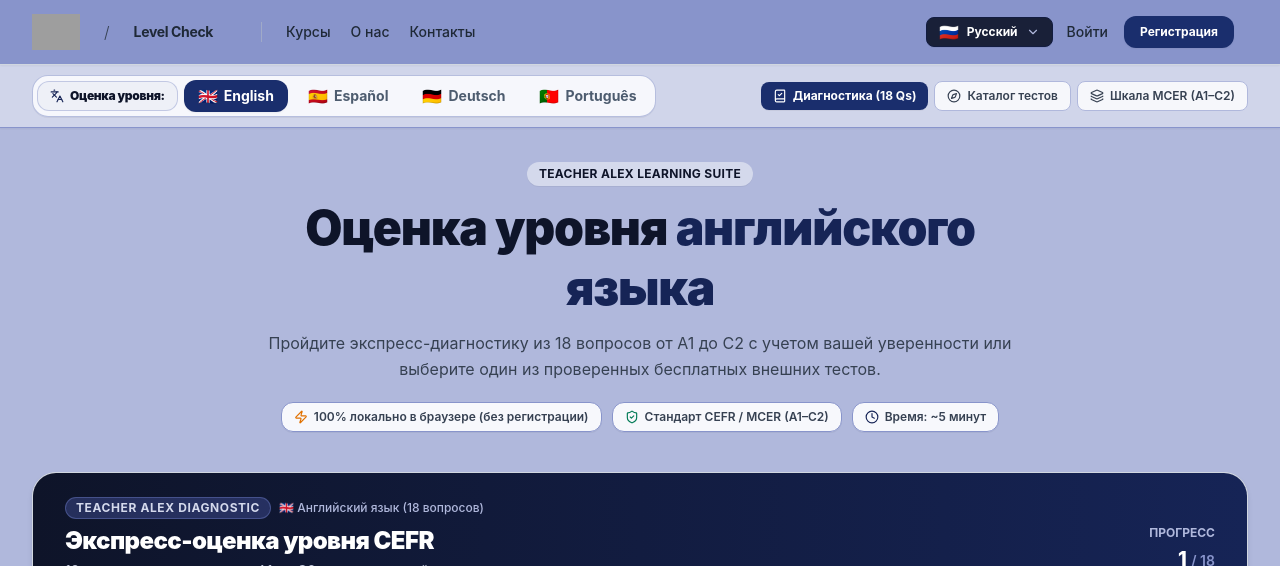
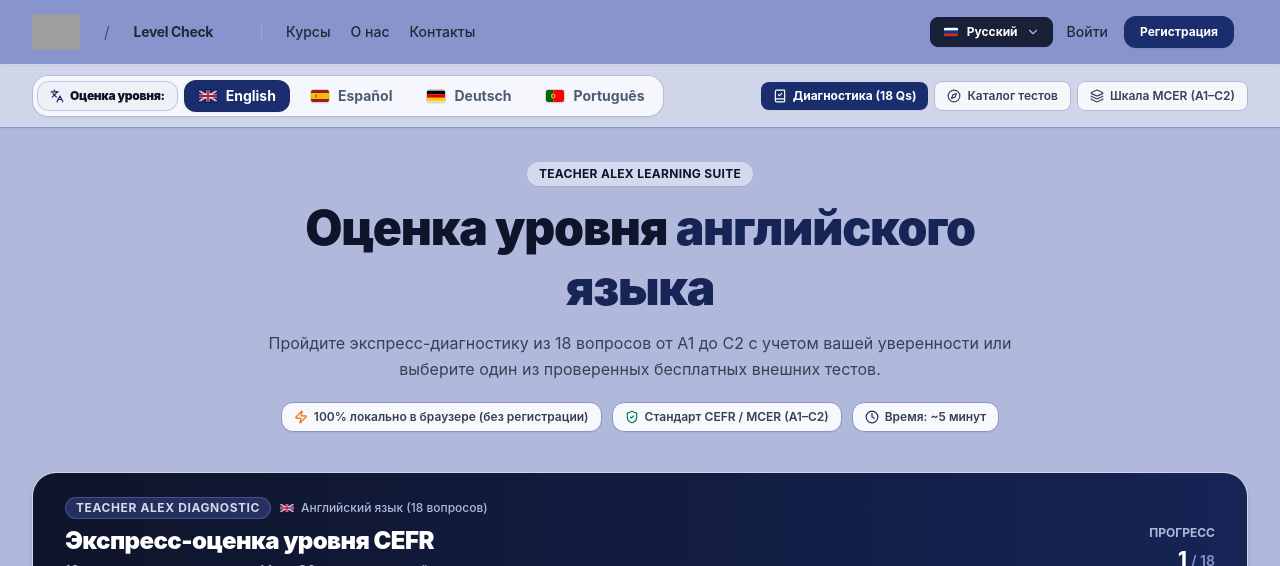
Before and after one commit to sibersky/level-check, a React (Vite) app: page / in a window 1280 px wide. Shown: the top 566 px of the page. Built offline with nearby package versions, Linux system fonts and the light colour scheme; grey boxes are pictures that could not be loaded.

Commit message:
fix: replace OS emoji flags with SVG FlagIcon component for pixel-perfect rendering across Chrome and Firefox on Windows

```diff
--- /dev/null
+++ b/src/components/FlagIcon.tsx
@@ -0,0 +1,116 @@
+// src/components/FlagIcon.tsx
+import React from 'react';
+
+export type FlagCode = 'en' | 'gb' | 'es' | 'de' | 'pt' | 'br' | 'ru';
+
+interface FlagIconProps {
+  country: FlagCode;
+  className?: string;
+  size?: 'sm' | 'md' | 'lg';
+}
+
+export const FlagIcon: React.FC<FlagIconProps> = ({
+  country,
+  className = '',
+  size = 'md',
+}) => {
+  const sizeClasses = {
+    sm: 'w-4 h-3',
+    md: 'w-5 h-3.5',
+    lg: 'w-6 h-4',
+  }[size];
+
+  const code = country.toLowerCase();
+
+  return (
+    <span
+      className={`inline-flex items-center justify-center shrink-0 rounded-[3px] overflow-hidden shadow-2xs border border-black/15 select-none ${sizeClasses} ${className}`}
+      aria-hidden="true"
+    >
+      {/* 🇬🇧 United Kingdom */}
+      {(code === 'en' || code === 'gb') && (
+        <svg viewBox="0 0 60 36" className="w-full h-full object-cover">
+          <clipPath id="uk-clip">
+            <rect width="60" height="36" />
+          </clipPath>
+          <g clipPath="url(#uk-clip)">
+            {/* Blue Background */}
+            <rect width="60" height="36" fill="#012169" />
+            {/* White diagonals */}
+            <path d="M0,0 L60,36 M60,0 L0,36" stroke="#FFFFFF" strokeWidth="6" />
+            {/* Red diagonals */}
+            <path
+              d="M0,0 L30,18 M60,0 L30,18 M60,36 L30,18 M0,36 L30,18"
+              stroke="#C8102E"
+              strokeWidth="2"
+            />
+            {/* White cross */}
+            <path d="M30,0 v36 M0,18 h60" stroke="#FFFFFF" strokeWidth="10" />
+            {/* Red cross */}
+            <path d="M30,0 v36 M0,18 h60" stroke="#C8102E" strokeWidth="6" />
+          </g>
+        </svg>
+      )}
+
+      {/* 🇪🇸 Spain */}
+      {code === 'es' && (
+        <svg viewBox="0 0 60 40" className="w-full h-full object-cover">
+          <rect width="60" height="10" fill="#AA151B" />
+          <rect y="10" width="60" height="20" fill="#F1BF00" />
+          <rect y="30" width="60" height="10" fill="#AA151B" />
+          {/* Simplified Coat of Arms / Crest */}
+          <g transform="translate(14, 15) scale(0.6)">
+            <rect x="0" y="3" width="10" height="12" rx="2" fill="#AA151B" stroke="#000" strokeWidth="0.5" />
+            <rect x="2" y="5" width="6" height="8" fill="#F1BF00" />
+            <circle cx="5" cy="2" r="2.5" fill="#C8102E" />
+            <path d="M-3,5 h2 v8 h-2 z M11,5 h2 v8 h-2 z" fill="#FFFFFF" />
+          </g>
+        </svg>
+      )}
+
+      {/* 🇩🇪 Germany */}
+      {code === 'de' && (
+        <svg viewBox="0 0 60 36" className="w-full h-full object-cover">
+          <rect width="60" height="12" fill="#000000" />
+          <rect y="12" width="60" height="12" fill="#DD0000" />
+          <rect y="24" width="60" height="12" fill="#FFCE00" />
+        </svg>
+      )}
+
+      {/* 🇵🇹 Portugal */}
+      {code === 'pt' && (
+        <svg viewBox="0 0 60 40" className="w-full h-full object-cover">
+          <rect width="24" height="40" fill="#006600" />
+          <rect x="24" width="36" height="40" fill="#FF0000" />
+          {/* Armillary sphere + shield */}
+          <g transform="translate(24, 20)">
+            <circle r="7.5" fill="#FFCE00" stroke="#CC9900" strokeWidth="0.8" />
+            <rect x="-4" y="-5" width="8" height="10" rx="1.5" fill="#FFFFFF" stroke="#CC0000" strokeWidth="0.8" />
+            <rect x="-2.5" y="-3.5" width="5" height="7" fill="#002277" />
+          </g>
+        </svg>
+      )}
+
+      {/* 🇧🇷 Brazil */}
+      {code === 'br' && (
+        <svg viewBox="0 0 60 42" className="w-full h-full object-cover">
+          <rect width="60" height="42" fill="#009c3b" />
+          <polygon points="30,4 55,21 30,38 5,21" fill="#ffdf00" />
+          <circle cx="30" cy="21" r="8" fill="#002776" />
+          <path d="M23,22 Q30,17 37,21" stroke="#FFFFFF" strokeWidth="1.2" fill="none" />
+        </svg>
+      )}
+
+      {/* 🇷🇺 Russia */}
+      {code === 'ru' && (
+        <svg viewBox="0 0 60 36" className="w-full h-full object-cover">
+          <rect width="60" height="12" fill="#FFFFFF" />
+          <rect y="12" width="60" height="12" fill="#0039A6" />
+          <rect y="24" width="60" height="12" fill="#D52B1E" />
+        </svg>
+      )}
+    </span>
+  );
+};
+
+export default FlagIcon;
--- a/src/components/Header.tsx
+++ b/src/components/Header.tsx
@@ -1,6 +1,7 @@
 // src/components/Header.tsx
 import React, { useState, useRef, useEffect } from 'react';
 import { ChevronDown, Menu, X } from 'lucide-react';
+import { FlagIcon } from './FlagIcon';
 
 export interface HeaderProps {
   currentLocale: 'ru' | 'en' | 'es';
@@ -21,9 +22,9 @@ export const Header: React.FC<HeaderProps> = ({
   const siteBaseUrl = 'https://teacher-alex.com';
 
   const languages = [
-    { code: 'ru' as const, name: 'Русский', flag: '🇷🇺' },
-    { code: 'en' as const, name: 'English', flag: '🇬🇧' },
-    { code: 'es' as const, name: 'Español', flag: '🇪🇸' },
+    { code: 'ru' as const, name: 'Русский' },
+    { code: 'en' as const, name: 'English' },
+    { code: 'es' as const, name: 'Español' },
   ];
 
   const currentLangObj = languages.find((l) => l.code === currentLocale) || languages[1];
@@ -108,7 +109,7 @@ export const Header: React.FC<HeaderProps> = ({
                 className="flex items-center space-x-2 bg-brand-900/90 hover:bg-brand-950 text-white border border-brand-800 py-1.5 px-3 rounded-lg shadow-2xs focus:outline-hidden transition-colors cursor-pointer text-xs font-semibold"
                 aria-label="Select Language"
               >
-                <span className="text-base leading-none select-none">{currentLangObj.flag}</span>
+                <FlagIcon country={currentLangObj.code} size="sm" />
                 <span className="hidden sm:inline text-xs font-bold">{currentLangObj.name}</span>
                 <ChevronDown className="w-3.5 h-3.5 text-brand-200" />
               </button>
@@ -129,7 +130,7 @@ export const Header: React.FC<HeaderProps> = ({
                           : 'text-slate-700 hover:bg-slate-50'
                       }`}
                     >
-                      <span className="text-base mr-2 select-none">{lang.flag}</span>
+                      <FlagIcon country={lang.code} size="sm" className="mr-2" />
                       <span>{lang.name}</span>
                     </button>
                   ))}
--- a/src/components/LanguageTabs.tsx
+++ b/src/components/LanguageTabs.tsx
@@ -1,6 +1,7 @@
 // src/components/LanguageTabs.tsx
 import React from 'react';
 import { BookCheck, Compass, Layers, Languages } from 'lucide-react';
+import { FlagIcon } from './FlagIcon';
 
 export type TargetLanguage = 'en' | 'es' | 'de' | 'pt';
 
@@ -49,11 +50,11 @@ export const LanguageTabs: React.FC<LanguageTabsProps> = ({
     },
   }[currentLocale];
 
-  const targetLanguages: { code: TargetLanguage; name: string; flag: string }[] = [
-    { code: 'en', name: 'English', flag: '🇬🇧' },
-    { code: 'es', name: 'Español', flag: '🇪🇸' },
-    { code: 'de', name: 'Deutsch', flag: '🇩🇪' },
-    { code: 'pt', name: 'Português', flag: '🇵🇹' },
+  const targetLanguages: { code: TargetLanguage; name: string }[] = [
+    { code: 'en', name: 'English' },
+    { code: 'es', name: 'Español' },
+    { code: 'de', name: 'Deutsch' },
+    { code: 'pt', name: 'Português' },
   ];
 
   return (
@@ -77,14 +78,14 @@ export const LanguageTabs: React.FC<LanguageTabsProps> = ({
                   key={lang.code}
                   type="button"
                   onClick={() => onLanguageChange(lang.code)}
-                  className={`flex items-center gap-1.5 px-3 sm:px-3.5 py-1.5 rounded-xl text-xs sm:text-sm font-bold transition-all cursor-pointer whitespace-nowrap shrink-0 ${
+                  className={`flex items-center gap-2 px-3 sm:px-3.5 py-1.5 rounded-xl text-xs sm:text-sm font-bold transition-all cursor-pointer whitespace-nowrap shrink-0 ${
                     isSelected
                       ? 'bg-brand-600 text-white shadow-xs'
                       : 'text-neutral-700 hover:text-brand-900 hover:bg-brand-100/60'
                   }`}
                   aria-pressed={isSelected}
                 >
-                  <span className="text-base leading-none select-none">{lang.flag}</span>
+                  <FlagIcon country={lang.code} size="md" />
                   <span>{lang.name}</span>
                 </button>
               );
--- a/src/components/QuickEstimator.tsx
+++ b/src/components/QuickEstimator.tsx
@@ -8,6 +8,7 @@ import {
   PORTUGUESE_QUESTIONS,
 } from '../data/quizData';
 import { TargetLanguage } from './LanguageTabs';
+import { FlagIcon } from './FlagIcon';
 import {
   CheckCircle2,
   XCircle,
@@ -132,10 +133,10 @@ export const QuickEstimator: React.FC<QuickEstimatorProps> = ({ language, locale
     ru: {
       badge: 'TEACHER ALEX DIAGNOSTIC',
       langLabel: {
-        en: '🇬🇧 Английский язык (18 вопросов)',
-        es: '🇪🇸 Испанский язык (18 вопросов)',
-        de: '🇩🇪 Немецкий язык (18 вопросов)',
-        pt: '🇵🇹 🇧🇷 Португальский язык (18 вопросов)',
+        en: 'Английский язык (18 вопросов)',
+        es: 'Испанский язык (18 вопросов)',
+        de: 'Немецкий язык (18 вопросов)',
+        pt: 'Португальский язык (18 вопросов)',
       },
       title: 'Экспресс-оценка уровня CEFR',
       subtitle:
@@ -215,10 +216,10 @@ export const QuickEstimator: React.FC<QuickEstimatorProps> = ({ language, locale
     en: {
       badge: 'TEACHER ALEX DIAGNOSTIC',
       langLabel: {
-        en: '🇬🇧 English Language (18 Questions)',
-        es: '🇪🇸 Spanish Language (18 Questions)',
-        de: '🇩🇪 German Language (18 Questions)',
-        pt: '🇵🇹 🇧🇷 Portuguese Language (18 Questions)',
+        en: 'English Language (18 Questions)',
+        es: 'Spanish Language (18 Questions)',
+        de: 'German Language (18 Questions)',
+        pt: 'Portuguese Language (18 Questions)',
       },
       title: 'Quick CEFR Level Diagnostic',
       subtitle:
@@ -298,10 +299,10 @@ export const QuickEstimator: React.FC<QuickEstimatorProps> = ({ language, locale
     es: {
       badge: 'DIAGNÓSTICO TEACHER ALEX',
       langLabel: {
-        en: '🇬🇧 Idioma Inglés (18 preguntas)',
-        es: '🇪🇸 Idioma Español (18 preguntas)',
-        de: '🇩🇪 Idioma Alemán (18 preguntas)',
-        pt: '🇵🇹 🇧🇷 Idioma Portugués (18 preguntas)',
+        en: 'Idioma Inglés (18 preguntas)',
+        es: 'Idioma Español (18 preguntas)',
+        de: 'Idioma Alemán (18 preguntas)',
+        pt: 'Idioma Portugués (18 preguntas)',
       },
       title: 'Evaluación Rápida de Nivel MCER',
       subtitle:
@@ -452,8 +453,10 @@ export const QuickEstimator: React.FC<QuickEstimatorProps> = ({ language, locale
               <span className="px-2.5 py-0.5 rounded-full bg-brand-500/40 border border-brand-400/50 text-brand-100 text-xs font-bold uppercase tracking-wider">
                 {t.badge}
               </span>
-              <span className="text-xs text-brand-200 font-medium">
-                {t.langLabel[language]}
+              <span className="text-xs text-brand-200 font-medium inline-flex items-center gap-1.5">
+                <FlagIcon country={language} size="sm" />
+                {language === 'pt' && <FlagIcon country="br" size="sm" />}
+                <span>{t.langLabel[language]}</span>
               </span>
             </div>
             <h2 className="text-xl sm:text-2xl font-black tracking-tight text-white">
--- a/src/data/directoryData.ts
+++ b/src/data/directoryData.ts
@@ -846,7 +846,7 @@ export const PORTUGUESE_TESTS: PlacementTest[] = [
     url: 'https://www.instituto-camoes.pt/en/activity-camoes/what-we-do/learn-portuguese/certification',
     translations: {
       ru: {
-        name: 'Instituto Camões (Official Sample & Diagnostic — 🇵🇹 European Portuguese)',
+        name: 'Instituto Camões (Official Sample & Diagnostic — PT-PT European Portuguese)',
         provider: 'Camões, I.P. (Португалия)',
         accuracyLabel: 'Высокая',
         badge: 'Официальный стандарт CAPLE',
@@ -856,7 +856,7 @@ export const PORTUGUESE_TESTS: PlacementTest[] = [
         accountNotice: 'Без регистрации',
       },
       en: {
-        name: 'Instituto Camões (Official Sample & Diagnostic Tests — 🇵🇹 European Portuguese)',
+        name: 'Instituto Camões (Official Sample & Diagnostic Tests — PT-PT European Portuguese)',
         provider: 'Camões, I.P. (Portugal)',
         accuracyLabel: 'High',
         badge: 'Official CAPLE Exam Standard',
@@ -866,7 +866,7 @@ export const PORTUGUESE_TESTS: PlacementTest[] = [
         accountNotice: 'No sign-up required',
       },
       es: {
-        name: 'Instituto Camões (Pruebas Oficiales de Diagnóstico — 🇵🇹 Portugués Europeo)',
+        name: 'Instituto Camões (Pruebas Oficiales de Diagnóstico — PT-PT Portugués Europeo)',
         provider: 'Camões, I.P. (Portugal)',
         accuracyLabel: 'Alta',
         badge: 'Estándar Oficial CAPLE',
@@ -886,7 +886,7 @@ export const PORTUGUESE_TESTS: PlacementTest[] = [
     url: 'https://www.portugueselab.com/resources/placement-test',
     translations: {
       ru: {
-        name: 'Portuguese Lab (🇵🇹 European Portuguese Placement Test)',
+        name: 'Portuguese Lab (PT-PT European Portuguese Placement Test)',
         provider: 'Portuguese Lab Academy (Лиссабон)',
         accuracyLabel: 'Высокая',
         badge: 'Живое европейское аудио',
@@ -896,7 +896,7 @@ export const PORTUGUESE_TESTS: PlacementTest[] = [
         accountNotice: 'Мгновенные результаты на экране (без регистрации)',
       },
       en: {
-        name: 'Portuguese Lab (🇵🇹 European Portuguese Placement Test)',
+        name: 'Portuguese Lab (PT-PT European Portuguese Placement Test)',
         provider: 'Portuguese Lab Academy (Lisbon)',
         accuracyLabel: 'High',
         badge: 'Authentic European Audio',
@@ -906,7 +906,7 @@ export const PORTUGUESE_TESTS: PlacementTest[] = [
         accountNotice: 'Instant on-screen results (No sign-up)',
       },
       es: {
-        name: 'Portuguese Lab (🇵🇹 Test de Portugués Europeo)',
+        name: 'Portuguese Lab (PT-PT Test de Portugués Europeo)',
         provider: 'Portuguese Lab Academy (Lisboa)',
         accuracyLabel: 'Alta',
         badge: 'Audio Europeo Auténtico',
@@ -926,7 +926,7 @@ export const PORTUGUESE_TESTS: PlacementTest[] = [
     url: 'https://caminhoslanguages.com/portuguese-level-test/',
     translations: {
       ru: {
-        name: 'Caminhos Language Centre (🇧🇷 Brazilian Portuguese Level Tests)',
+        name: 'Caminhos Language Centre (PT-BR Brazilian Portuguese Level Tests)',
         provider: 'Caminhos Language Centre (Рио-де-Жанейро)',
         accuracyLabel: 'Высокая',
         badge: 'Спецтест для говорящих на испанском',
@@ -936,7 +936,7 @@ export const PORTUGUESE_TESTS: PlacementTest[] = [
         accountNotice: 'Без регистрации',
       },
       en: {
-        name: 'Caminhos Language Centre (🇧🇷 Brazilian Portuguese Level Tests)',
+        name: 'Caminhos Language Centre (PT-BR Brazilian Portuguese Level Tests)',
         provider: 'Caminhos Language Centre (Rio de Janeiro)',
         accuracyLabel: 'High',
         badge: 'Spanish-Speaker Track Included',
@@ -946,7 +946,7 @@ export const PORTUGUESE_TESTS: PlacementTest[] = [
         accountNotice: 'No sign-up required',
       },
       es: {
-        name: 'Caminhos Language Centre (🇧🇷 Portugués Brasileño)',
+        name: 'Caminhos Language Centre (PT-BR Portugués Brasileño)',
         provider: 'Caminhos Language Centre (Río de Janeiro)',
         accuracyLabel: 'Alta',
         badge: 'Filtro Especial de "Portuñol"',
@@ -966,7 +966,7 @@ export const PORTUGUESE_TESTS: PlacementTest[] = [
     url: 'https://www.languagetrainers.com/portuguese-level-test.php',
     translations: {
       ru: {
-        name: 'Language Trainers (🇧🇷/🇵🇹 Progressive 70-Question Test)',
+        name: 'Language Trainers (PT-BR / PT-PT Progressive 70-Question Test)',
         provider: 'Language Trainers',
         accuracyLabel: 'От умеренной до высокой',
         badge: 'Блоки по 10 с кнопкой «Не знаю»',
@@ -976,7 +976,7 @@ export const PORTUGUESE_TESTS: PlacementTest[] = [
         accountNotice: 'Мгновенный результат на экране',
       },
       en: {
-        name: 'Language Trainers (🇧🇷/🇵🇹 Progressive 70-Question Test)',
+        name: 'Language Trainers (PT-BR / PT-PT Progressive 70-Question Test)',
         provider: 'Language Trainers',
         accuracyLabel: 'Moderate to High',
         badge: 'Blocks of 10 with "I Don\'t Know" Option',
@@ -986,7 +986,7 @@ export const PORTUGUESE_TESTS: PlacementTest[] = [
         accountNotice: 'Instant results on screen',
       },
       es: {
-        name: 'Language Trainers (🇧🇷/🇵🇹 Test Progresivo de 70 Preguntas)',
+        name: 'Language Trainers (PT-BR / PT-PT Test Progresivo de 70 Preguntas)',
         provider: 'Language Trainers',
         accuracyLabel: 'Moderada a Alta',
         badge: 'Bloques de 10 con opción "No sé"',
@@ -1006,7 +1006,7 @@ export const PORTUGUESE_TESTS: PlacementTest[] = [
     url: 'https://www.lenguia.com/',
     translations: {
       ru: {
-        name: 'Lenguia (🇧🇷/🇵🇹 Multi-Skill Assessment)',
+        name: 'Lenguia (PT-BR / PT-PT Multi-Skill Assessment)',
         provider: 'Lenguia',
         accuracyLabel: 'Высокая',
         badge: 'AI-оценка входа и выхода',
@@ -1016,7 +1016,7 @@ export const PORTUGUESE_TESTS: PlacementTest[] = [
         accountNotice: 'Без регистрации',
       },
       en: {
-        name: 'Lenguia (🇧🇷/🇵🇹 Multi-Skill Assessment)',
+        name: 'Lenguia (PT-BR / PT-PT Multi-Skill Assessment)',
         provider: 'Lenguia',
         accuracyLabel: 'High',
         badge: 'AI-Powered Input & Output Skills',
@@ -1026,7 +1026,7 @@ export const PORTUGUESE_TESTS: PlacementTest[] = [
         accountNotice: 'No sign-up required',
       },
       es: {
-        name: 'Lenguia (🇧🇷/🇵🇹 Evaluación Integral)',
+        name: 'Lenguia (PT-BR / PT-PT Evaluación Integral)',
         provider: 'Lenguia',
         accuracyLabel: 'Alta',
         badge: 'Destrezas de Entrada y Salida con IA',
@@ -1046,7 +1046,7 @@ export const PORTUGUESE_TESTS: PlacementTest[] = [
     url: 'https://www.17-minute-languages.com/en/portuguese-placement-test/',
     translations: {
       ru: {
-        name: '17 Minute Languages (🇧🇷/🇵🇹 Adaptive Vocabulary Placement Test)',
+        name: '17 Minute Languages (PT-BR / PT-PT Adaptive Vocabulary Placement Test)',
         provider: '17 Minute Languages',
         accuracyLabel: 'Умеренная (Лексический фокус)',
         badge: 'Объем лексики (A1–C2)',
@@ -1056,7 +1056,7 @@ export const PORTUGUESE_TESTS: PlacementTest[] = [
         accountNotice: 'Без регистрации',
       },
       en: {
-        name: '17 Minute Languages (🇧🇷/🇵🇹 Adaptive Vocabulary Placement Test)',
+        name: '17 Minute Languages (PT-BR / PT-PT Adaptive Vocabulary Placement Test)',
         provider: '17 Minute Languages',
         accuracyLabel: 'Moderate (Lexical Focus)',
         badge: 'Vocabulary Range Check (A1–C2)',
@@ -1066,7 +1066,7 @@ export const PORTUGUESE_TESTS: PlacementTest[] = [
         accountNotice: 'No sign-up required',
       },
       es: {
-        name: '17 Minute Languages (🇧🇷/🇵🇹 Test Adaptativo de Vocabulario)',
+        name: '17 Minute Languages (PT-BR / PT-PT Test Adaptativo de Vocabulario)',
         provider: '17 Minute Languages',
         accuracyLabel: 'Moderada (Enfoque Léxico)',
         badge: 'Amplitud de Vocabulario (A1–C2)',
@@ -1086,7 +1086,7 @@ export const PORTUGUESE_TESTS: PlacementTest[] = [
     url: 'https://preply.com/en/learn/portuguese/test-your-portuguese',
     translations: {
       ru: {
-        name: 'Preply (🇧🇷/🇵🇹 Quick Grammar Placement Test)',
+        name: 'Preply (PT-BR / PT-PT Quick Grammar Placement Test)',
         provider: 'Preply',
         accuracyLabel: 'От низкой до умеренной',
         badge: 'Базовый ориентир (36 Qs)',
@@ -1096,7 +1096,7 @@ export const PORTUGUESE_TESTS: PlacementTest[] = [
         accountNotice: 'Без регистрации',
       },
       en: {
-        name: 'Preply (🇧🇷/🇵🇹 Quick Grammar Placement Test)',
+        name: 'Preply (PT-BR / PT-PT Quick Grammar Placement Test)',
         provider: 'Preply',
         accuracyLabel: 'Low to Moderate',
         badge: 'Beginner Baseline (36 Qs)',
@@ -1106,7 +1106,7 @@ export const PORTUGUESE_TESTS: PlacementTest[] = [
         accountNotice: 'No sign-up required',
       },
       es: {
-        name: 'Preply (🇧🇷/🇵🇹 Test Rápido de Gramática)',
+        name: 'Preply (PT-BR / PT-PT Test Rápido de Gramática)',
         provider: 'Preply',
         accuracyLabel: 'Baja a Moderada',
         badge: 'Evaluación Inicial (36 Qs)',
```
Also changed, not shown: src/components/TeacherAlexExperience.tsx (+7 -4 lines).
